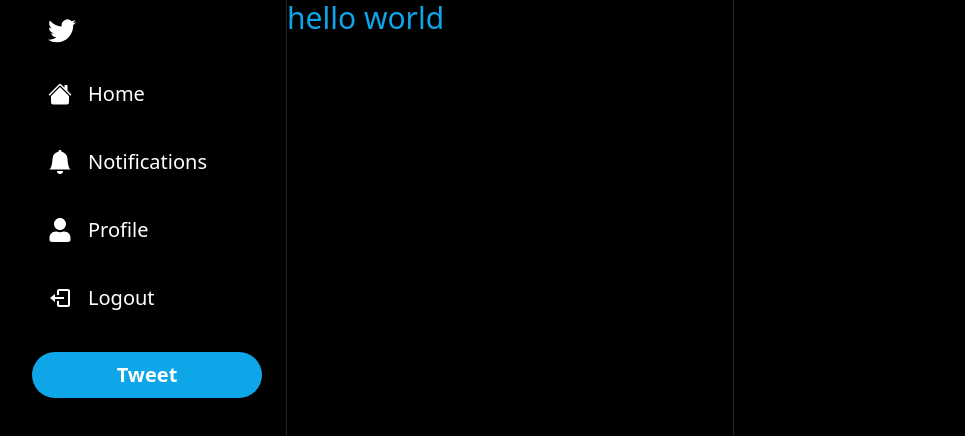
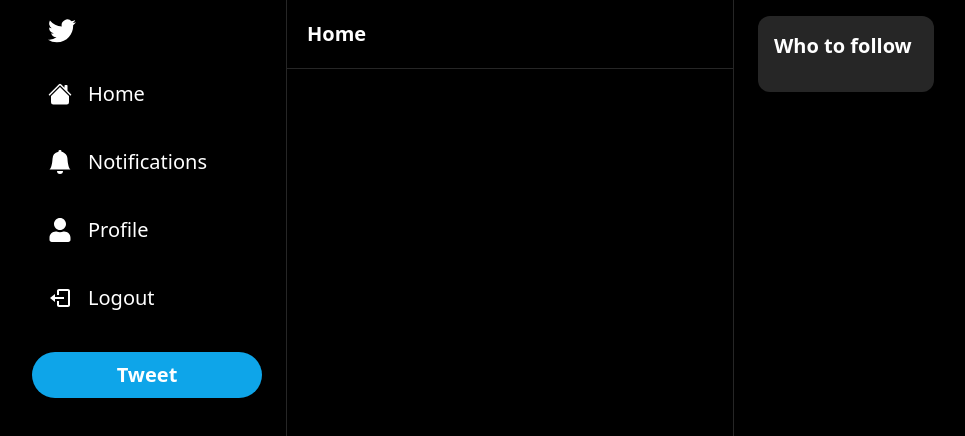
Before and after one commit to smrdwn/SocialMediaApp, a Next.js app: page / in a window 1280 px wide. Shown: the top 436 px of the page, without its empty margins (130-1095 px from the left). Built offline with nearby package versions, Linux system fonts and the light colour scheme.

Commit message:
Home UI updated

```diff
--- /dev/null
+++ b/components/Header.tsx
@@ -0,0 +1,40 @@
+import { useRouter } from "next/router";
+import { useCallback } from "react";
+import { BiArrowBack } from "react-icons/bi";
+
+interface HeaderProps {
+    label: string;
+    showBackArrow?: boolean;
+};
+
+const Header: React.FC<HeaderProps> = ({ label, showBackArrow }) => {
+    const router = useRouter();
+
+    const handleBack = useCallback(() => {
+        router.back();
+    }, [router]);
+
+    return (
+        <div className="border-b-[1px] border-neutral-800 p-5">
+            <div className="flex flex-row items-center gap-2">
+                {
+                    showBackArrow && (
+                        <BiArrowBack
+                            onClick={handleBack}
+                            color="white"
+                            size={20}
+                            className="
+                                cursor-pointer
+                                hover:opacity-70
+                                transition
+                            "
+                        />
+                    )
+                }
+                <h1 className="text-white text-xl font-semibold">{label}</h1>
+            </div>
+        </div>
+    );
+}
+
+export default Header;
--- a/components/layout/FollowBar.tsx
+++ b/components/layout/FollowBar.tsx
@@ -1,7 +1,12 @@
 const FollowBar = () => {
     return (
         <div className="px-6 py-4 hidden lg:block">
-
+            <div className="bg-neutral-800 rounded-xl p-4">
+                <h2 className="text-white text-xl font-semibold">Who to follow</h2>
+                <div className="flex flex-col gap-6 mt-4">
+                    {/* TODO USER LIST */}
+                </div>
+            </div>
         </div>
     );
 }
--- a/pages/index.tsx
+++ b/pages/index.tsx
@@ -1,7 +1,9 @@
+import Header from "@/components/Header";
+
 export default function Home() {
   return (
-    <div className="text-3xl text-sky-500">
-      hello world
-    </div>
+    <>
+      <Header label="Home" />
+    </>
   );
 }
```
